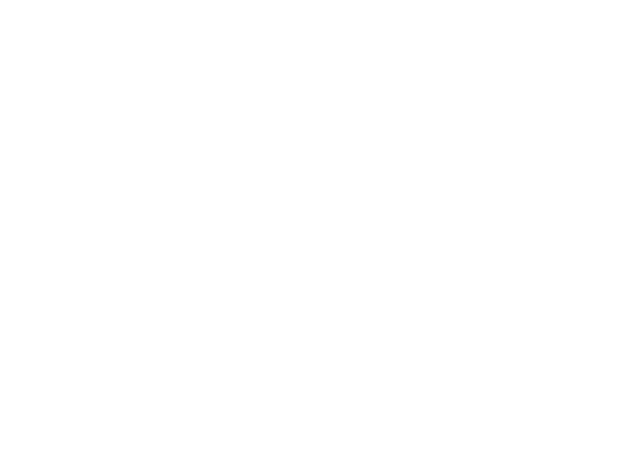
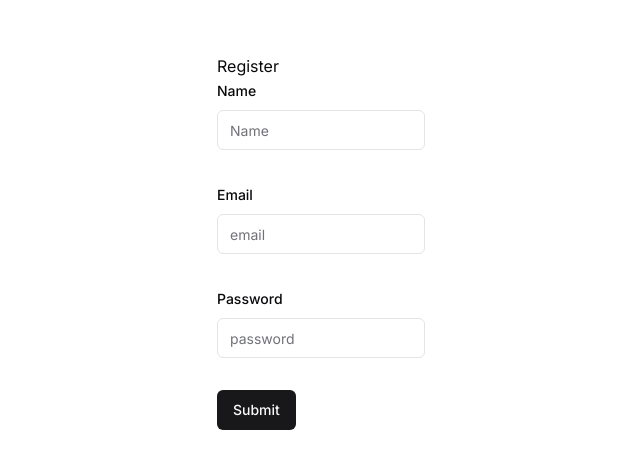
Before and after one commit to hugocruzlfc/nextjs-authjs-v5-credentials, a Next.js app: page /register in a window 1280 px wide. Shown: the part 158-626 px from the top of the page, without its empty margins (319-959 px from the left). Built offline with nearby package versions, Linux system fonts and the light colour scheme.

Commit message:
fix: add register config

```diff
--- a/src/actions/auth-action.ts
+++ b/src/actions/auth-action.ts
@@ -1,13 +1,16 @@
 "use server";
 
 import { signIn } from "@/auth";
-import { db } from "@/lib/db";
-import { loginSchema, registerSchema } from "@/lib/zod";
+import {
+  LoginFormValues,
+  RegisterFormValues,
+  registerSchema,
+} from "@/lib/forms-validation.schema";
+import prisma from "@/lib/prisma";
 import bcrypt from "bcryptjs";
 import { AuthError } from "next-auth";
-import { z } from "zod";
 
-export const loginAction = async (values: z.infer<typeof loginSchema>) => {
+export const loginAction = async (values: LoginFormValues) => {
   try {
     await signIn("credentials", {
       email: values.email,
@@ -23,9 +26,7 @@ export const loginAction = async (values: z.infer<typeof loginSchema>) => {
   }
 };
 
-export const registerAction = async (
-  values: z.infer<typeof registerSchema>
-) => {
+export const registerAction = async (values: RegisterFormValues) => {
   try {
     const { data, success } = registerSchema.safeParse(values);
     if (!success) {
@@ -35,7 +36,7 @@ export const registerAction = async (
     }
 
     // verificar si el usuario ya existe
-    const user = await db.user.findUnique({
+    const user = await prisma.user.findUnique({
       where: {
         email: data.email,
       },
@@ -64,7 +65,7 @@ export const registerAction = async (
     const passwordHash = await bcrypt.hash(data.password, 10);
 
     // crear el usuario
-    await db.user.create({
+    await prisma.user.create({
       data: {
         email: data.email,
         name: data.name,
--- a/src/app/(auth)/login/page.tsx
+++ b/src/app/(auth)/login/page.tsx
@@ -1,12 +1,18 @@
 import { LoginForm } from "@/components/LoginForm";
-import { NextPage } from "next";
 
-const Page: NextPage = () => {
+export default function Page({
+  searchParams,
+}: {
+  searchParams: { verified: string; error: string };
+}) {
+  const isVerified = searchParams.verified === "true";
+  const OAuthAccountNotLinked = searchParams.error === "OAuthAccountNotLinked";
   return (
     <div>
-      <LoginForm />
+      <LoginForm
+        isVerified={isVerified}
+        OAuthAccountNotLinked={OAuthAccountNotLinked}
+      />
     </div>
   );
-};
-
-export default Page;
+}
--- a/src/app/(protected)/admin/page.tsx
+++ b/src/app/(protected)/admin/page.tsx
@@ -0,0 +1,19 @@
+import { auth } from "@/auth";
+import LogoutButton from "@/components/LogoutButton";
+
+export default async function Page() {
+  const session = await auth();
+
+  console.log(session);
+
+  if (session?.user?.role !== "admin") {
+    return <div>You are not admin</div>;
+  }
+
+  return (
+    <div className="container">
+      <pre>{JSON.stringify(session, null, 2)}</pre>
+      <LogoutButton />
+    </div>
+  );
+}
--- a/src/app/page.tsx
+++ b/src/app/page.tsx
@@ -1,3 +1,24 @@
+import { Button } from "@/components/ui/button";
+import Link from "next/link";
+
 export default function Home() {
-  return <main>Hi</main>;
+  return (
+    <main className="flex justify-center p-10 flex-col items-center">
+      <h1 className="text-2xl"> Authjs integration to Next</h1>
+      <div className="mt-10">
+        <Link href="/login">
+          <Button variant="link">Login</Button>
+        </Link>
+        <Link href="/login">
+          <Button variant="link">Register</Button>
+        </Link>
+        <Link href="/login">
+          <Button variant="link">Dashboard</Button>
+        </Link>
+        <Link href="/login">
+          <Button variant="link">Admin</Button>
+        </Link>
+      </div>
+    </main>
+  );
 }
--- a/src/components/RegisterForm.tsx
+++ b/src/components/RegisterForm.tsx
@@ -1,6 +1,120 @@
 "use client";
+
+import { useState, useTransition } from "react";
 import * as React from "react";
+import { zodResolver } from "@hookform/resolvers/zod";
+import { useForm } from "react-hook-form";
+import { Input } from "@/components/ui/input";
+import { useRouter } from "next/navigation";
+import {
+  Form,
+  FormControl,
+  FormField,
+  FormItem,
+  FormLabel,
+  FormMessage,
+} from "@/components/ui/form";
+import {
+  RegisterFormValues,
+  registerSchema,
+} from "@/lib/forms-validation.schema";
+import { registerAction } from "@/actions/auth-action";
+import { Button } from "./ui/button";
 
 export function RegisterForm() {
-  return <div></div>;
+  const [error, setError] = useState<string | null>(null);
+  const [isPending, startTransition] = useTransition();
+  const router = useRouter();
+
+  const form = useForm<RegisterFormValues>({
+    resolver: zodResolver(registerSchema),
+    defaultValues: {
+      email: "",
+      password: "",
+      name: "",
+    },
+  });
+
+  async function onSubmit(values: RegisterFormValues) {
+    setError(null);
+    startTransition(async () => {
+      const response = await registerAction(values);
+      if (response.error) {
+        setError(response.error);
+      } else {
+        router.push("/dashboard");
+      }
+    });
+  }
+
+  return (
+    <div className="max-w-52">
+      <h1>Register</h1>
+      <Form {...form}>
+        <form
+          onSubmit={form.handleSubmit(onSubmit)}
+          className="space-y-8"
+        >
+          <FormField
+            control={form.control}
+            name="name"
+            render={({ field }) => (
+              <FormItem>
+                <FormLabel>Name</FormLabel>
+                <FormControl>
+                  <Input
+                    placeholder="Name"
+                    type="text"
+                    {...field}
+                  />
+                </FormControl>
+                <FormMessage />
+              </FormItem>
+            )}
+          />
+          <FormField
+            control={form.control}
+            name="email"
+            render={({ field }) => (
+              <FormItem>
+                <FormLabel>Email</FormLabel>
+                <FormControl>
+                  <Input
+                    placeholder="email"
+                    type="email"
+                    {...field}
+                  />
+                </FormControl>
+                <FormMessage />
+              </FormItem>
+            )}
+          />
+          <FormField
+            control={form.control}
+            name="password"
+            render={({ field }) => (
+              <FormItem>
+                <FormLabel>Password</FormLabel>
+                <FormControl>
+                  <Input
+                    placeholder="password"
+                    type="password"
+                    {...field}
+                  />
+                </FormControl>
+                <FormMessage />
+              </FormItem>
+            )}
+          />
+          {error && <FormMessage>{error}</FormMessage>}
+          <Button
+            type="submit"
+            disabled={isPending}
+          >
+            Submit
+          </Button>
+        </form>
+      </Form>
+    </div>
+  );
 }
--- a/src/middleware.ts
+++ b/src/middleware.ts
@@ -6,3 +6,5 @@ const { auth } = NextAuth(authConfig);
 export const config = {
   matcher: ["/((?!.*\\..*|_next).*)", "/", "/(api|trpc)(.*)"],
 };
+
+export default auth;
--- /dev/null
+++ b/src/types/next-auth.ts
@@ -0,0 +1,20 @@
+import { DefaultSession } from "next-auth";
+import "next-auth/jwt";
+
+declare module "next-auth" {
+  interface Session {
+    user: {
+      role?: string;
+    } & DefaultSession["user"];
+  }
+
+  interface User {
+    role?: string;
+  }
+}
+
+declare module "next-auth/jwt" {
+  interface JWT {
+    role?: string;
+  }
+}
```
Also changed, not shown: 1 other file (tests, documents, lock files or other folders).
